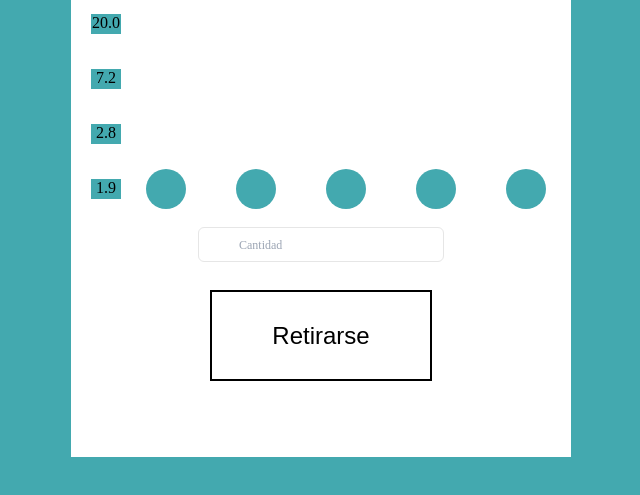
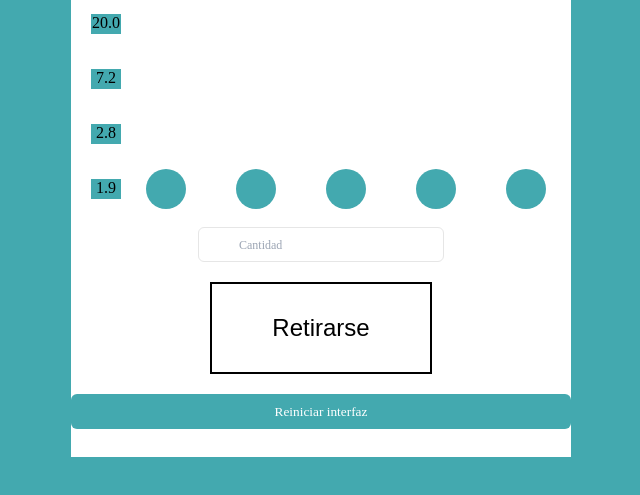
Before and after one commit to juan55433/AceBet, a website: page html/acepoint.html in a window 1280 px wide. Shown: the part 243-738 px from the top of the page, without its empty margins (319-959 px from the left). Drawn offline with Linux system fonts and the light colour scheme.

Commit message:
boton reiniciar interfaz acepoint

```diff
--- a/html/acepoint.html
+++ b/html/acepoint.html
@@ -113,9 +113,13 @@
                 <i class="bx bxs-user-circle"></i>
                 <input type="text" id ="qtn" placeholder="Cantidad" />
             </div>
-            </div>
-        <div class = "buttonace">
+        </div>
+        <div class = "btn">
             <a id ="btn" onclick="asignar_dinero_retirar()">Retirarse</a>
+        </div>
+
+        <div class = "btn">
+            <button id ="btnace" onclick="recargar()">Reiniciar interfaz</a>
         </div>
     </div>
 
--- a/js/acepoint.js
+++ b/js/acepoint.js
@@ -191,12 +191,14 @@ function reply_click(clicked_id)
   }
   function unblock_all(){
     document.getElementById("frame").style="pointer-events:all";
+    document.getElementById("btnace").style="pointer-events:none"
 
   }
   function block_all(){
     document.getElementById("frame").style="pointer-events:none";
     document.getElementById("fath").style="pointer-events:all";
     document.getElementById("mm").style="pointer-events:all";
+    document.getElementById("btnace").style="pointer-events:all"
   }
   function show_button(){
     document.getElementById("btn").style="pointer-events:all";
```
